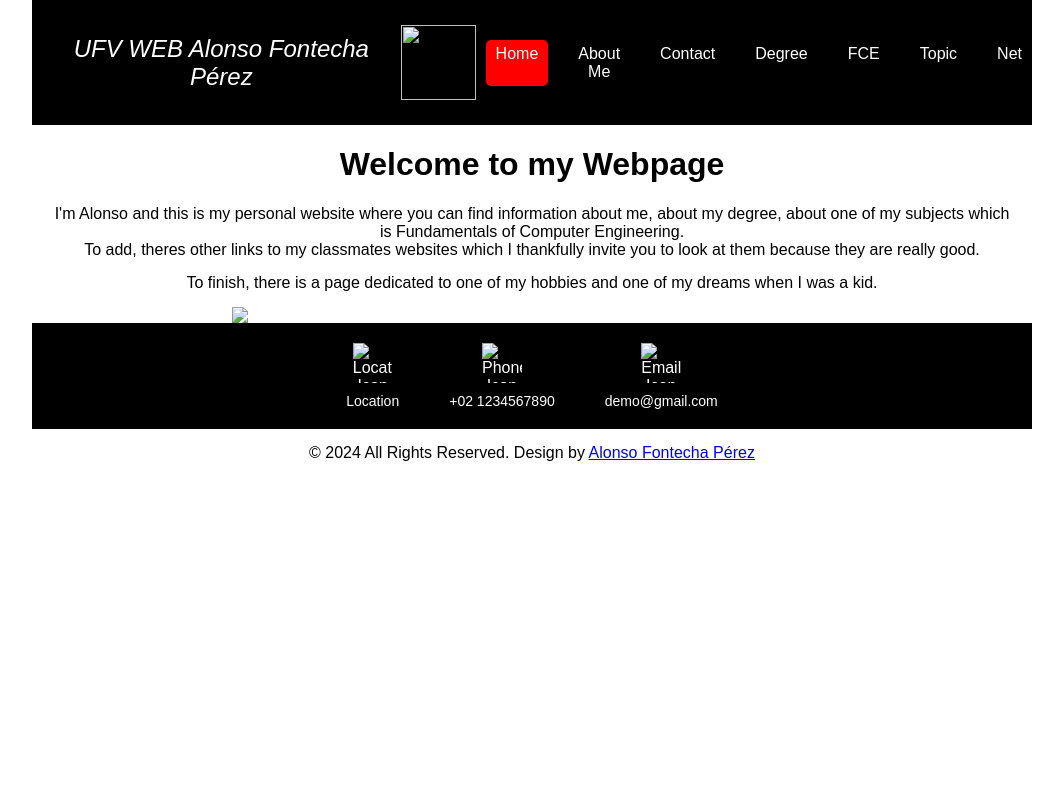
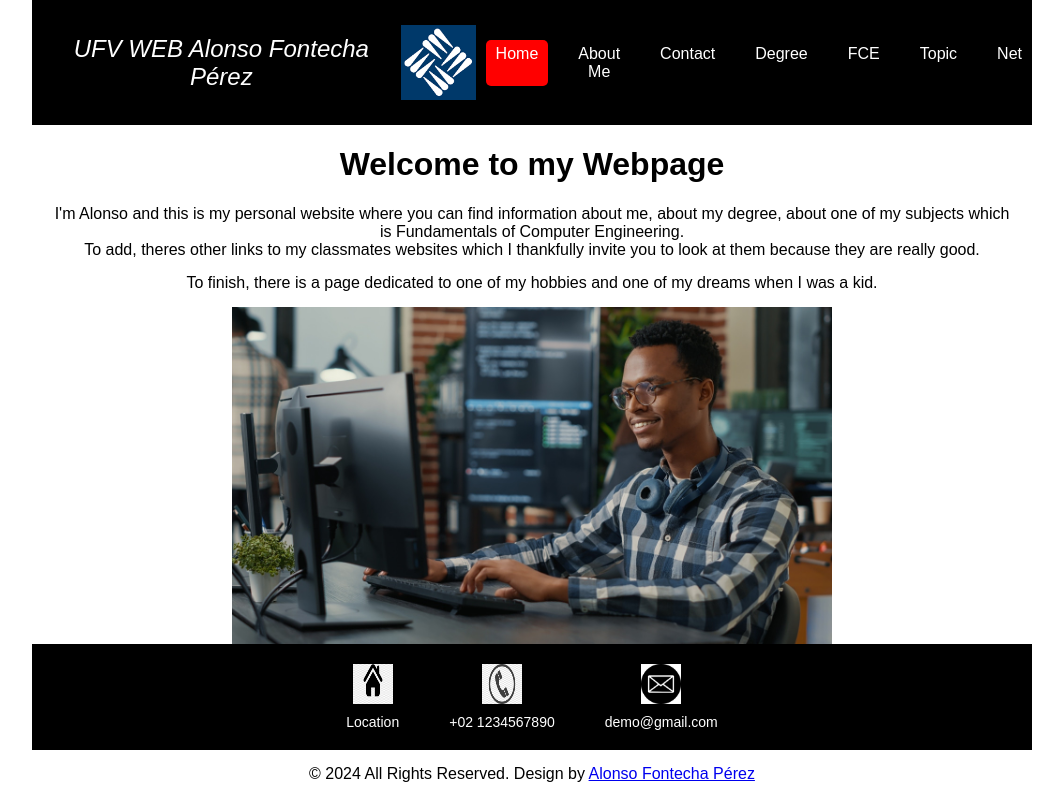
Before and after one commit to Fontecha111/My_first_web_page_2024, a plain HTML site: page docs/index.html in a window 1280 px wide. Shown: the whole page, without its empty margins (108-1171 px from the left). Drawn offline with Linux system fonts and the light colour scheme.

Commit message:
Fixing photos

```diff
--- a/docs/index.html
+++ b/docs/index.html
@@ -21,7 +21,7 @@
       <div class="header-content">
         <div class="header-title">UFV WEB Alonso Fontecha Pérez</div>
         <nav>
-            <a href="https://www.ufv.es/"><img src="docs\images\logo-ufv-header.png" width="75" height="75"></a>
+            <a href="https://www.ufv.es/"><img src="../docs/images/logo-ufv-header.png" width="75" height="75"></a>
         </nav>
         <nav>
           <a href="/index.html" class="active">Home</a>
@@ -39,20 +39,20 @@
             <h1>Welcome to my Webpage</h1>
             <p>I'm Alonso and this is my personal website where you can find information about me, about my degree, about one of my subjects which is Fundamentals of Computer Engineering. <br>To add, theres other links to my classmates websites which I thankfully invite you to look at them because they are really good.</p>
             <p>To finish, there is a page dedicated to one of my hobbies and one of my dreams when I was a kid.</p>
-            <img src="docs\images\b2ap3_large_trabajar-en-ingenieria-informatica.jpg" width="600px">
+            <img src="../docs/images/b2ap3_large_trabajar-en-ingenieria-informatica.jpg" width="600px">
         </div>
         <div class="menu">
             <div class="menu-content">
                 <div class="menu-item">
-                    <img src="docs\images\png-transparent-computer-icons-home-house-building-home-angle-building-text.png" alt="Location Icon" class="menu-icon">
+                    <img src="../docs/images/png-transparent-computer-icons-home-house-building-home-angle-building-text.png" alt="Location Icon" class="menu-icon">
                     <p>Location</p>
                 </div>
                 <div class="menu-item">
-                    <img src="docs\images\png-clipart-telephone-mobile-phone-icon-telephone-text-mobile-phone.png" alt="Phone Icon" class="menu-icon">
+                    <img src="../docs/images/png-clipart-telephone-mobile-phone-icon-telephone-text-mobile-phone.png" alt="Phone Icon" class="menu-icon">
                     <p>+02 1234567890</p>
                 </div>
                 <div class="menu-item">
-                    <img src="docs\images\images.png" alt="Email Icon" class="menu-icon">
+                    <img src="../docs/images/images.png" alt="Email Icon" class="menu-icon">
                     <p>demo@gmail.com</p>
                 </div>
             </div>
```
